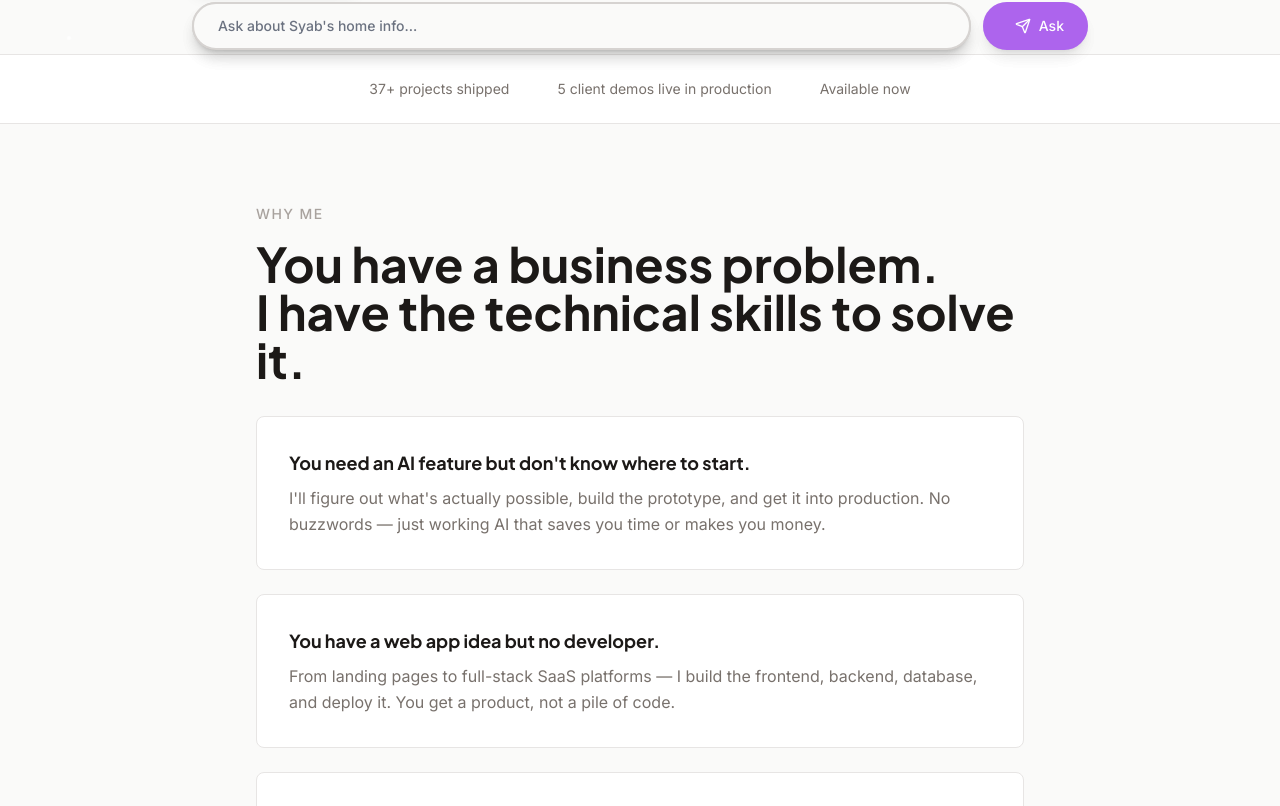
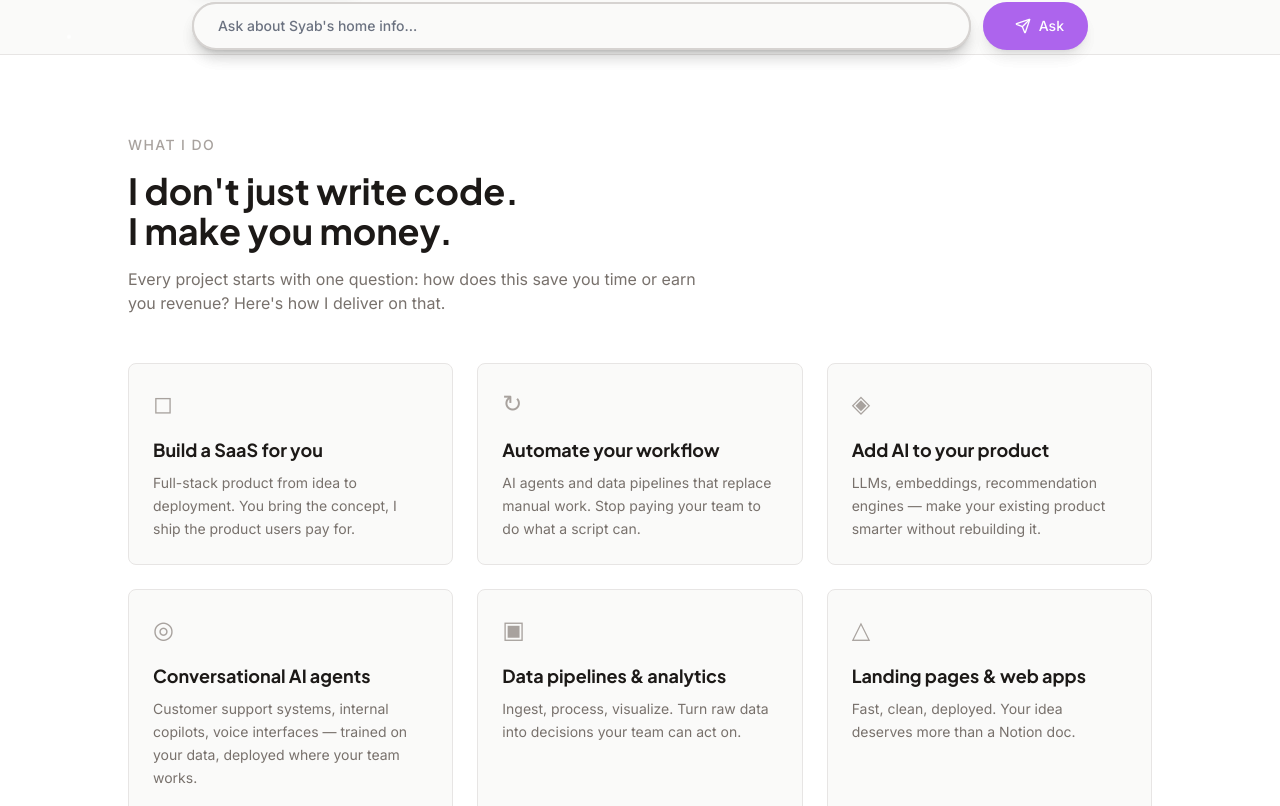
Before and after one commit to SyabAhmad/portfoliocv, a React (Create React App) app: page / in a window 1280 px wide. Shown: the part 734-1540 px from the top of the page. Built offline with nearby package versions, Linux system fonts and the light colour scheme; no server answers.

Commit message:
Add 'How I Make You Money' showcase section to homepage

```diff
--- a/src/components/HomePage.js
+++ b/src/components/HomePage.js
@@ -91,6 +91,81 @@ const HomePage = () => {
                 </a>
               </div>
             </motion.div>
+          </div>
+        </section>
+
+        {/* How I Make You Money */}
+        <section className="py-20 px-4 sm:px-6 lg:px-8 bg-white border-y border-stone-200">
+          <div className="max-w-5xl mx-auto">
+            <motion.div
+              initial={{ opacity: 0, y: 20 }}
+              whileInView={{ opacity: 1, y: 0 }}
+              viewport={{ once: true }}
+              className="mb-12"
+            >
+              <p className="text-sm font-medium text-stone-400 mb-4 font-handwriting tracking-widest uppercase">
+                What I Do
+              </p>
+              <h2 className="text-3xl sm:text-4xl font-bold text-stone-900 font-heading mb-4">
+                I don't just write code.<br />
+                I make you money.
+              </h2>
+              <p className="text-stone-500 font-handwriting max-w-xl">
+                Every project starts with one question: how does this save you time or earn you revenue? Here's how I deliver on that.
+              </p>
+            </motion.div>
+
+            <div className="grid grid-cols-1 sm:grid-cols-2 lg:grid-cols-3 gap-6">
+              {[
+                {
+                  title: "Build a SaaS for you",
+                  description: "Full-stack product from idea to deployment. You bring the concept, I ship the product users pay for.",
+                  icon: "◻",
+                },
+                {
+                  title: "Automate your workflow",
+                  description: "AI agents and data pipelines that replace manual work. Stop paying your team to do what a script can.",
+                  icon: "↻",
+                },
+                {
+                  title: "Add AI to your product",
+                  description: "LLMs, embeddings, recommendation engines — make your existing product smarter without rebuilding it.",
+                  icon: "◈",
+                },
+                {
+                  title: "Conversational AI agents",
+                  description: "Customer support systems, internal copilots, voice interfaces — trained on your data, deployed where your team works.",
+                  icon: "◎",
+                },
+                {
+                  title: "Data pipelines & analytics",
+                  description: "Ingest, process, visualize. Turn raw data into decisions your team can act on.",
+                  icon: "▣",
+                },
+                {
+                  title: "Landing pages & web apps",
+                  description: "Fast, clean, deployed. Your idea deserves more than a Notion doc.",
+                  icon: "△",
+                },
+              ].map((item, i) => (
+                <motion.div
+                  key={i}
+                  initial={{ opacity: 0, y: 15 }}
+                  whileInView={{ opacity: 1, y: 0 }}
+                  viewport={{ once: true }}
+                  transition={{ delay: i * 0.08 }}
+                  className="bg-stone-50 border border-stone-200 rounded-lg p-6 hover:border-stone-300 transition-colors"
+                >
+                  <span className="text-2xl text-stone-400 block mb-4">{item.icon}</span>
+                  <h3 className="text-lg font-bold text-stone-900 font-heading mb-2">
+                    {item.title}
+                  </h3>
+                  <p className="text-stone-500 font-handwriting text-sm leading-relaxed">
+                    {item.description}
+                  </p>
+                </motion.div>
+              ))}
+            </div>
           </div>
         </section>
 
```
